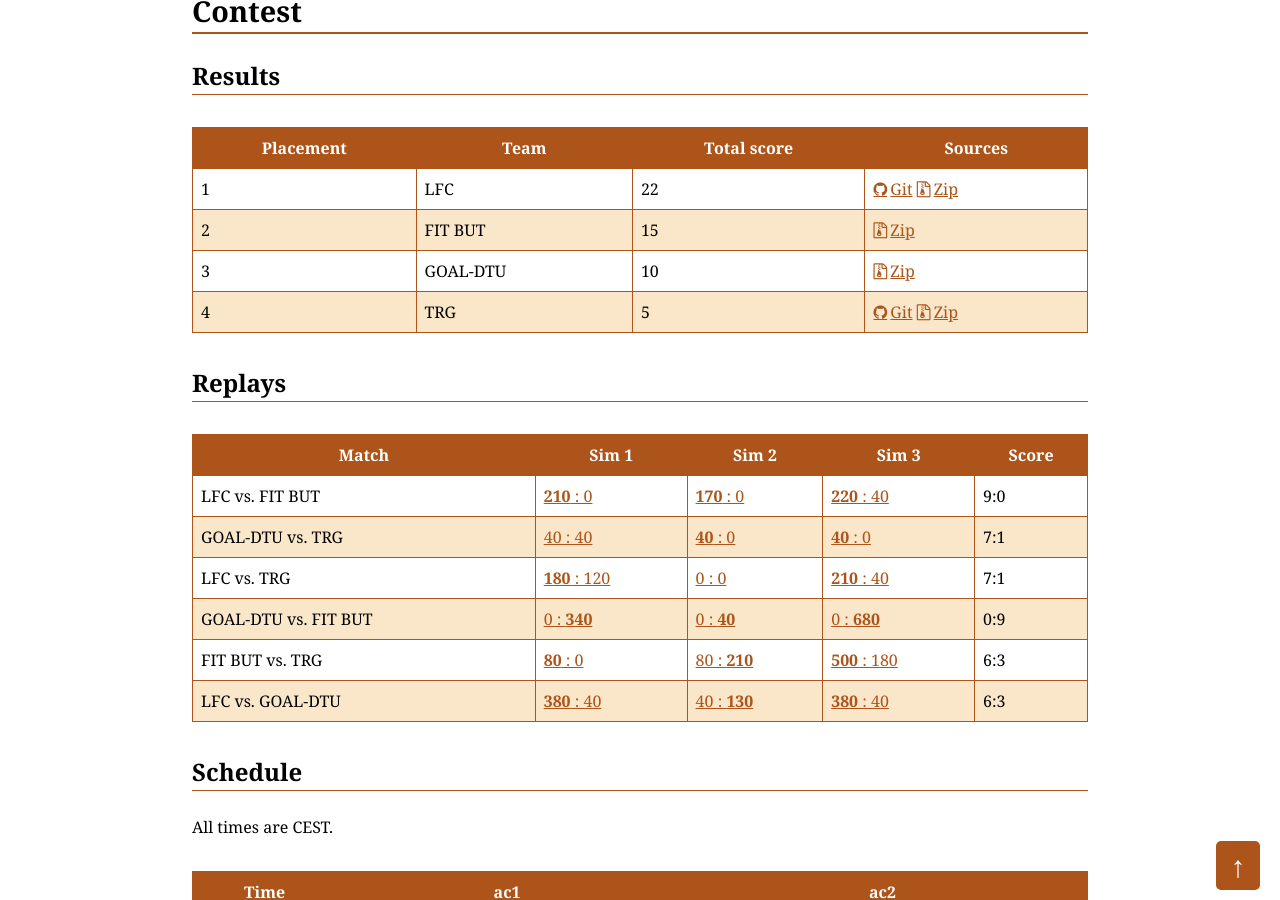
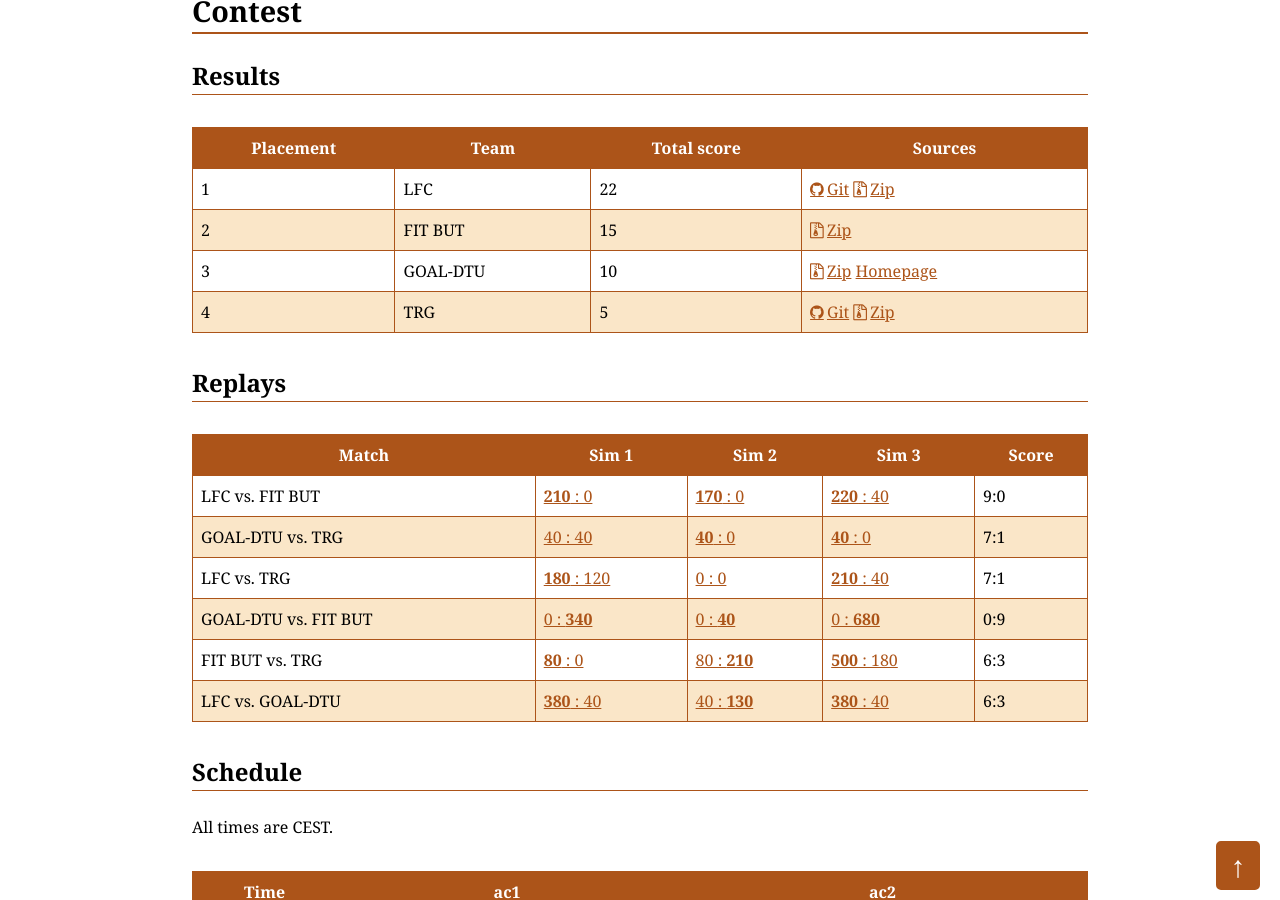
Before and after one commit to agentcontest/agentcontest.github.io, a Jekyll site: the page built from 2019/index.md, in a window 1280 px wide and 900 px high, scrolled down 827 px. Built offline with Jekyll 4.4.1, drawn with Linux system fonts in a browser that asks for light colours.

Commit message:
link goal dtu homepage

```diff
--- a/2019/index.md
+++ b/2019/index.md
@@ -20,7 +20,7 @@ Placement | Team | Total score | Sources
 --- | --- | --- | ---
 1 | LFC | 22 | [Git](https://github.com/autonomy-and-verification-uol/mapc2019-liv) [Zip](/2019/sources/mapc2019-lfc.zip)
 2 | FIT BUT | 15 | [Zip](/2019/sources/FitBut.zip)
-3 | GOAL-DTU | 10 | [Zip](/2019/sources/MAPC2019-GOAL-DTU.zip)
+3 | GOAL-DTU | 10 | [Zip](/2019/sources/MAPC2019-GOAL-DTU.zip) [Homepage](https://people.compute.dtu.dk/jovi/MAS/)
 4 | TRG | 5 | [Git](https://github.com/MikeVezina/massim2019) [Zip](/2019/sources/mapc2019-trg.zip)
 
 ### Replays
```
